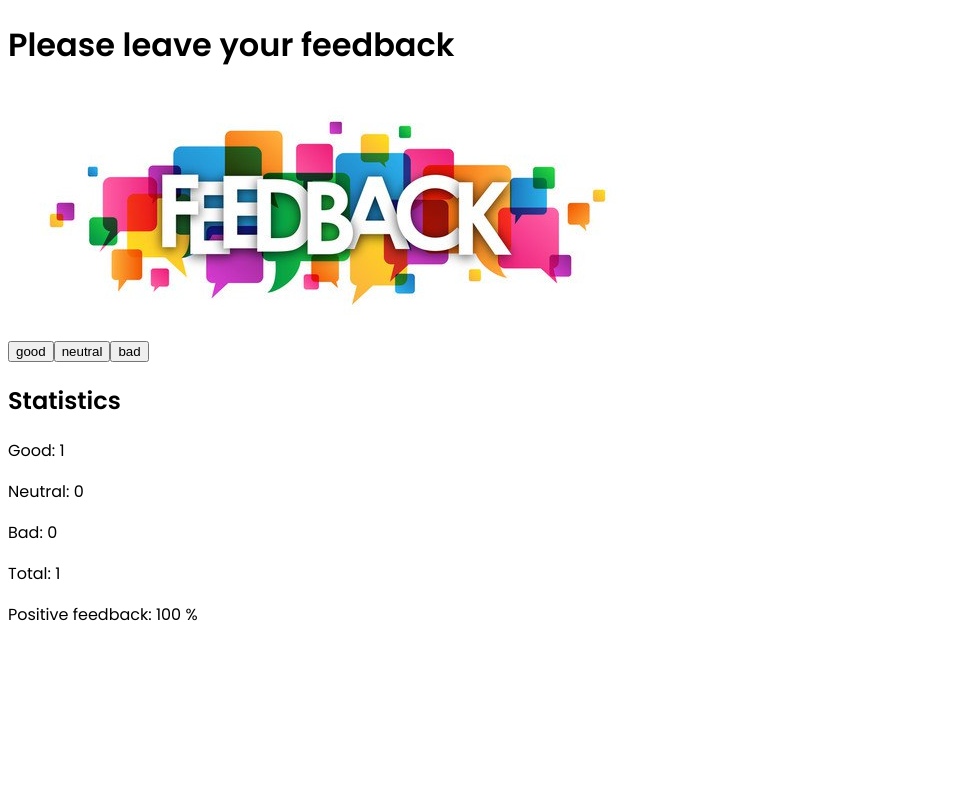
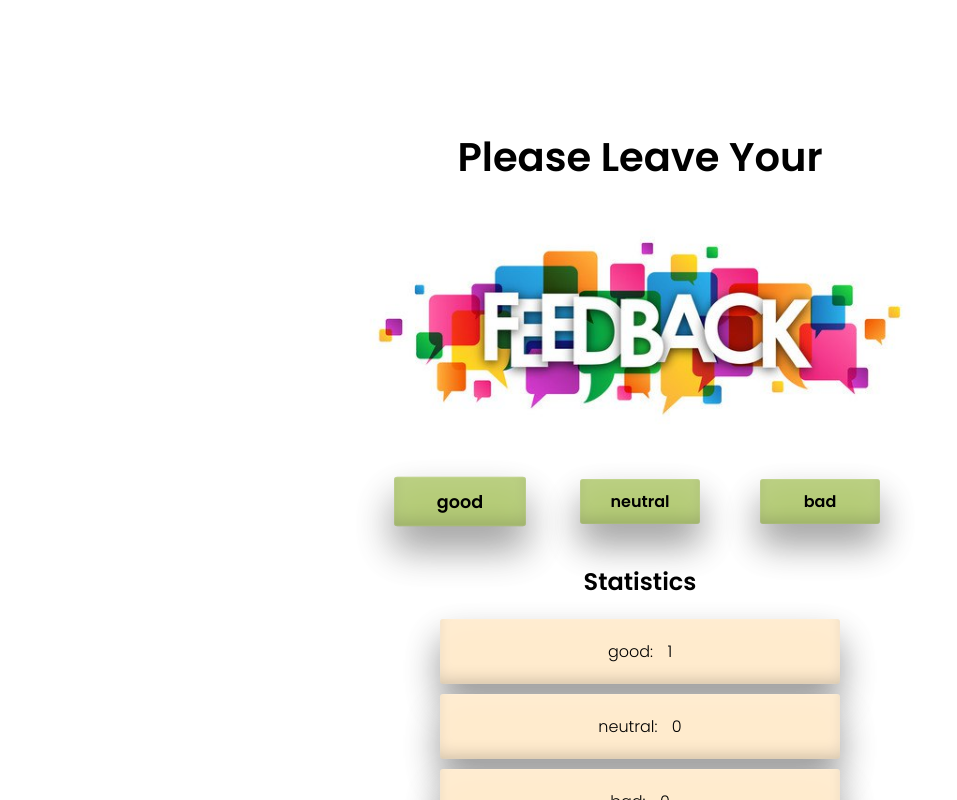
Before and after one commit to Kateryna-Borysenko/goit-react-hw-02-feedback, a React (Create React App) app: page / in a window 1280 px wide. Both pictures are taken after a click on the button "good". Shown: the top 800 px of the page, without its empty margins (0-957 px from the left). Built offline with nearby package versions, Linux system fonts and the light colour scheme.

Commit message:
Added styles to App

```diff
--- a/src/components/App/App.jsx
+++ b/src/components/App/App.jsx
@@ -35,8 +35,8 @@ export class App extends Component {
     const { good, neutral, bad } = this.state;
     return (
       <div className={styles.container}>
-        <h1 className={styles.title}>Please leave your feedback</h1>
-        <img src={image} alt="Feedback" />
+        <h1 className={styles.title}>Please Leave Your</h1>
+        <img className={styles.image} src={image} alt="Feedback" />
 
         <FeedbackOptions
           categories={['good', 'neutral', 'bad']}
--- a/src/components/App/App.module.css
+++ b/src/components/App/App.module.css
@@ -1,5 +1,21 @@
 @import url('https://fonts.googleapis.com/css2?family=Poppins:wght@300;400;600&display=swap');
 /* font-family: 'Poppins', sans-serif; */
 body {
+  padding: 0;
+  margin: 0;
   font-family: 'Poppins', sans-serif;
 }
+.container {
+  width: 600px;
+  margin: 50px auto;
+  text-align: center;
+  padding: 50px 0;
+}
+.title {
+  font-size: 40px;
+}
+.image {
+  display: block;
+  width: 100%;
+  height: auto;
+}
--- a/src/components/FeedbackOptions/FeedbackOptions.jsx
+++ b/src/components/FeedbackOptions/FeedbackOptions.jsx
@@ -5,7 +5,7 @@ const FeedbackOptions = ({ categories, onClickBtn }) => (
     {categories.map(category => (
       <button
         key={category} //без уникал ключа даёт ошибку
-        className={styles.controlBtn}
+        className={styles.btn}
         type="button"
         onClick={() => onClickBtn(category)} //aнанимная ф-ция которая сработает при клике
       >
--- a/src/components/FeedbackOptions/FeedbackOptions.module.css
+++ b/src/components/FeedbackOptions/FeedbackOptions.module.css
@@ -0,0 +1,25 @@
+.wrap {
+  margin: 40px 0;
+  display: flex;
+  justify-content: space-evenly;
+}
+.btn {
+  font-size: 16px;
+  border-radius: 3px;
+  width: 120px;
+  padding: 10px 0;
+  font-family: inherit;
+  font-weight: 600;
+  background-color: rgb(180, 203, 118);
+  border: transparent;
+  box-shadow: inset 0 -0.6em 1em -0.35em rgba(0, 0, 0, 0.17),
+    inset 0 0.6em 2em -0.3em rgba(255, 255, 255, 0.15),
+    inset 0 0 0em 0.05em rgba(255, 255, 255, 0.12),
+    0 20px 36px 0 rgba(0, 0, 0, 0.24), 0 20px 36px 0 rgba(0, 0, 0, 0.19);
+  transition: all 0.1s 0.1s cubic-bezier(0.5, 0, 0.5, 1);
+}
+.btn:hover,
+.btn:focus {
+  transform: scale(1.1);
+  cursor: pointer;
+}
--- a/src/components/Section/Section.jsx
+++ b/src/components/Section/Section.jsx
@@ -1,10 +1,9 @@
 import PropTypes from 'prop-types';
-import styles from './Section.module.css';
 
 const Section = ({ title, children }) => {
   return (
-    <div className={styles.wrap}>
-      <h2 className={styles.title}>{title}</h2>
+    <div>
+      <h2>{title}</h2>
       {/* title - по умолчанию */}
       {children}
     </div>
--- a/src/components/Statistics/Statistics.module.css
+++ b/src/components/Statistics/Statistics.module.css
@@ -0,0 +1,26 @@
+.feedback {
+  text-transform: lowercase;
+  font-weight: 300;
+  padding: 20px 0;
+  border-radius: 3px;
+  background-color: blanchedalmond;
+  text-align: center;
+  width: 400px;
+  margin: 10px auto;
+  box-shadow: inset 0 -0.6em 1em -0.35em rgba(0, 0, 0, 0.17),
+    inset 0 0.6em 2em -0.3em rgba(255, 255, 255, 0.15),
+    inset 0 0 0em 0.05em rgba(255, 255, 255, 0.12),
+    0 20px 36px 0 rgba(0, 0, 0, 0.24), 0 20px 36px 0 rgba(0, 0, 0, 0.19);
+  transition: all 0.1s 0.1s cubic-bezier(0.5, 0, 0.5, 1);
+}
+.feedbackValue {
+  margin-left: 10px;
+}
+.total {
+  margin-top: 30px;
+}
+.positiveFeedback {
+  margin-top: 50px;
+  text-transform: uppercase;
+  font-weight: 600;
+}
```
Also changed, not shown: src/components/Section/Section.module.css (deleted), 1 other file (tests, documents, lock files or other folders).
